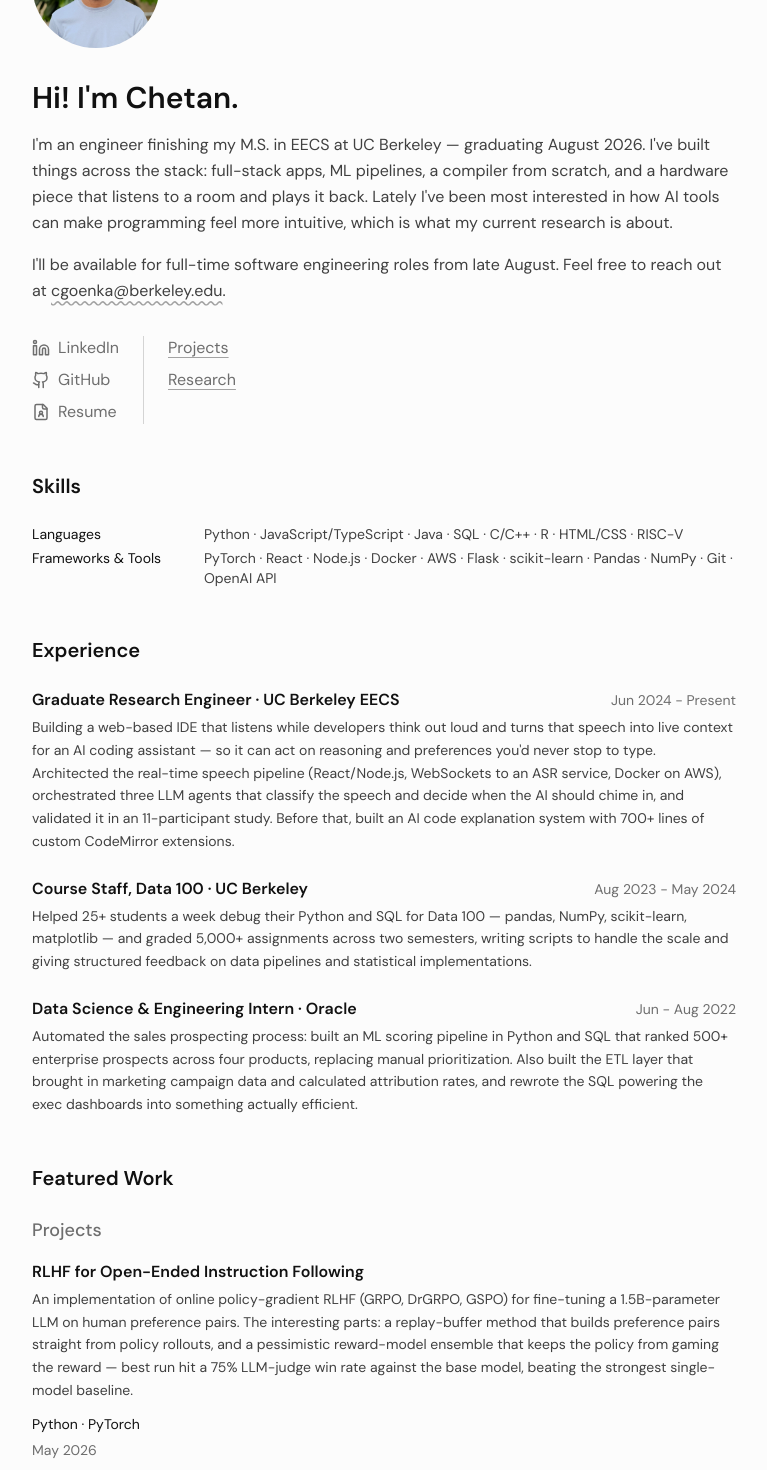
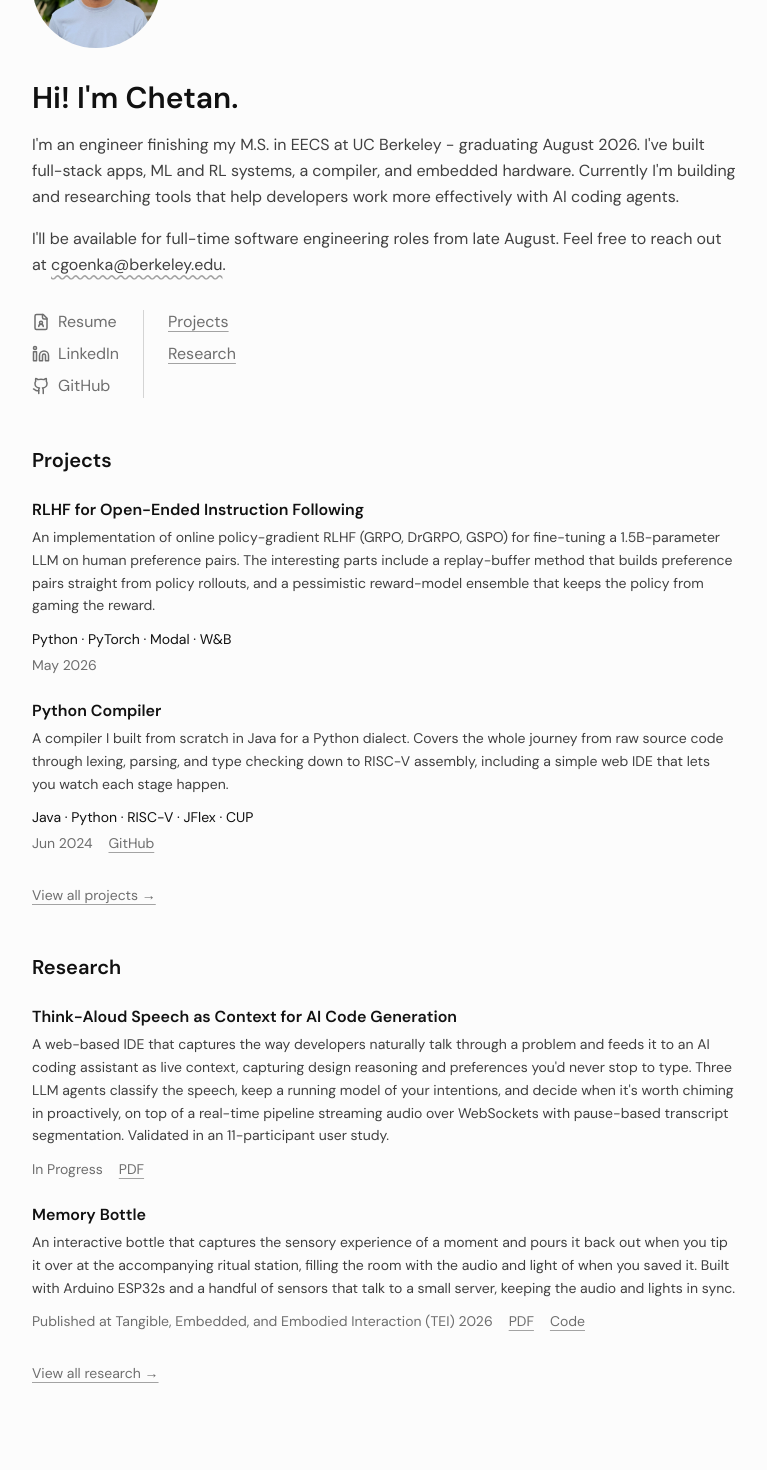
Before and after one commit to c-goenka/personal-website, a Next.js app: page / in a window 1280 px wide. Shown: the part 160-1630 px from the top of the page, without its empty margins (256-1023 px from the left). Built offline with nearby package versions, Linux system fonts and the light colour scheme.

Commit message:
content updates

```diff
--- a/src/app/page.tsx
+++ b/src/app/page.tsx
@@ -3,14 +3,14 @@
 import { LuLinkedin, LuGithub, LuFileUser } from "react-icons/lu";
 import { getAllResearchProjects } from "@/data/research";
 import { getAllProjects, formatDate } from "@/data/projects";
-import { getAllExperience } from "@/data/experience";
+// import { getAllExperience } from "@/data/experience";
 import { getLinkLabel } from "@/utils/linkIcons";
 import { getStatusLabel } from "@/utils/badges";
 
 export default function Home() {
     const allResearch = getAllResearchProjects();
     const allProjects = getAllProjects();
-    const allExperience = getAllExperience();
+    // const allExperience = getAllExperience();
 
     const featuredResearch = allResearch.filter(r =>
         ['think-aloud-ide', 'memory-bottle'].includes(r.id)
@@ -41,7 +41,7 @@
                     Hi! I&apos;m Chetan.
                 </h1>
                 <p className="text-body leading-relaxed">
-                    I&apos;m an engineer finishing my M.S. in EECS at UC Berkeley — graduating August 2026. I&apos;ve built things across the stack: full-stack apps, ML pipelines, a compiler from scratch, and a hardware piece that listens to a room and plays it back. Lately I&apos;ve been most interested in how AI tools can make programming feel more intuitive, which is what my current research is about.
+                    I&apos;m an engineer finishing my M.S. in EECS at UC Berkeley - graduating August 2026. I&apos;ve built full-stack apps, ML and RL systems, a compiler, and embedded hardware. Currently I&apos;m building and researching tools that help developers work more effectively with AI coding agents.
                 </p>
                 <p className="text-body leading-relaxed mt-4">
                     I&apos;ll be available for full-time software engineering roles from late August. Feel free to reach out at <a href="mailto:cgoenka@berkeley.edu" className="underline decoration-wavy decoration-decoration underline-offset-4 hover:text-muted-hover transition-colors">cgoenka@berkeley.edu</a>.
@@ -53,6 +53,16 @@
                 <div className="flex gap-6">
                     {/* Contact Links */}
                     <div className="flex flex-col gap-2">
+                        <a
+                            href="/chetan_goenka_resume.pdf"
+                            target="_blank"
+                            rel="noopener noreferrer"
+                            aria-label="Download Chetan's resume (PDF)"
+                            className="text-muted hover:text-muted-hover transition-colors flex items-center gap-2"
+                        >
+                            <LuFileUser size={18} />
+                            Resume
+                        </a>
                         <a
                             href="https://linkedin.com/in/cgoenka"
                             target="_blank"
@@ -72,16 +82,6 @@
                         >
                             <LuGithub size={18} />
                             GitHub
-                        </a>
-                        <a
-                            href="/chetan_goenka_resume.pdf"
-                            target="_blank"
-                            rel="noopener noreferrer"
-                            aria-label="Download Chetan's resume (PDF)"
-                            className="text-muted hover:text-muted-hover transition-colors flex items-center gap-2"
-                        >
-                            <LuFileUser size={18} />
-                            Resume
                         </a>
                     </div>
 
@@ -106,7 +106,7 @@
                 </div>
             </div>
 
-            {/* Skills Section */}
+            {/* Skills + Experience sections removed for now — kept commented in case we want them back.
             <div className="mb-12">
                 <h2 className="text-xl font-semibold mb-6">Skills</h2>
                 <div className="text-sm space-y-1">
@@ -116,12 +116,11 @@
                     </div>
                     <div className="flex gap-3">
                         <span className="text-foreground w-40 shrink-0">Frameworks &amp; Tools</span>
-                        <span className="text-body">PyTorch · React · Node.js · Docker · AWS · Flask · scikit-learn · Pandas · NumPy · Git · OpenAI API</span>
+                        <span className="text-body">PyTorch · React · Node.js · Docker · AWS · Flask · Pandas · NumPy · Git · OpenAI API</span>
                     </div>
                 </div>
             </div>
 
-            {/* Experience Section */}
             <div className="mb-12">
                 <h2 className="text-xl font-semibold mb-6">Experience</h2>
                 <div className="space-y-6">
@@ -140,14 +139,12 @@
                     ))}
                 </div>
             </div>
+            */}
 
-            {/* Featured Work Section */}
+            {/* Projects Section */}
             <div className="mb-12">
-                <h2 className="text-xl font-semibold mb-6">Featured Work</h2>
-
-                {/* Featured Projects */}
+                <h2 className="text-xl font-semibold mb-6">Projects</h2>
                 <div className="mb-8">
-                    <h3 className="text-lg font-medium mb-4 text-muted">Projects</h3>
                     <div className="space-y-6">
                         {featuredProjects.map((project) => (
                             <div key={project.id}>
@@ -192,10 +189,20 @@
                         ))}
                     </div>
                 </div>
+                <div className="flex gap-4 text-sm mt-7">
+                    <Link
+                        href="/projects"
+                        className="text-muted hover:text-muted-hover transition-colors underline decoration-decoration underline-offset-4"
+                    >
+                        View all projects →
+                    </Link>
+                </div>
+            </div>
 
-                {/* Featured Research */}
-                <div className="mb-6">
-                    <h3 className="text-lg font-medium mb-4 text-muted">Research</h3>
+            {/* Research Section */}
+            <div className="mb-12">
+                <h2 className="text-xl font-semibold mb-6">Research</h2>
+                <div className="mb-8">
                     <div className="space-y-6">
                         {featuredResearch.map((project) => (
                             <div key={project.id}>
@@ -244,14 +251,8 @@
                     </div>
                 </div>
 
-                {/* View All Links */}
+                {/* View all research link */}
                 <div className="flex gap-4 text-sm mt-7">
-                    <Link
-                        href="/projects"
-                        className="text-muted hover:text-muted-hover transition-colors underline decoration-decoration underline-offset-4"
-                    >
-                        View all projects →
-                    </Link>
                     <Link
                         href="/research"
                         className="text-muted hover:text-muted-hover transition-colors underline decoration-decoration underline-offset-4"
--- a/src/app/projects/page.tsx
+++ b/src/app/projects/page.tsx
@@ -17,7 +17,7 @@
                 Back to Home
             </Link>
 
-            <h1 className="text-3xl font-semibold mb-2">Projects</h1>
+            <h1 className="text-3xl font-semibold mb-10">Projects</h1>
             {/* <p className="text-muted mb-8">Selected work, ordered by relevance</p> */}
 
             {/* Projects */}
--- a/src/app/research/page.tsx
+++ b/src/app/research/page.tsx
@@ -18,7 +18,7 @@
                 Back to Home
             </Link>
 
-            <h1 className="text-3xl font-semibold mb-2">Research</h1>
+            <h1 className="text-3xl font-semibold mb-10">Research</h1>
             {/* <p className="text-muted mb-8">Selected work, ordered by relevance</p> */}
 
             {/* Research Projects */}
--- a/src/data/projects.ts
+++ b/src/data/projects.ts
@@ -19,30 +19,30 @@
     {
         id: "rlhf-instruction-following",
         title: "RLHF for Open-Ended Instruction Following",
-        description: "An implementation of online policy-gradient RLHF (GRPO, DrGRPO, GSPO) for fine-tuning a 1.5B-parameter LLM on human preference pairs. The interesting parts: a replay-buffer method that builds preference pairs straight from policy rollouts, and a pessimistic reward-model ensemble that keeps the policy from gaming the reward — best run hit a 75% LLM-judge win rate against the base model, beating the strongest single-model baseline.",
-        technologies: ["Python", "PyTorch"],
+        description: "An implementation of online policy-gradient RLHF (GRPO, DrGRPO, GSPO) for fine-tuning a 1.5B-parameter LLM on human preference pairs. The interesting parts include a replay-buffer method that builds preference pairs straight from policy rollouts, and a pessimistic reward-model ensemble that keeps the policy from gaming the reward.",
+        technologies: ["Python", "PyTorch", "Modal", "W&B"],
         date: "2026-05",
         links: {},
     },
     {
         id: "python-compiler",
         title: "Python Compiler",
-        description: "A compiler I built from scratch in Java for a Python dialect — the whole journey from raw source through lexing, parsing, and type checking down to RISC-V assembly, plus a little web IDE that lets you watch each stage happen.",
-        technologies: ["Java", "Python", "RISC-V (Assembly Language)", "JFlex (Compiler Tool)", "CUP (Compiler Tool)"],
-        date: "2024-05",
+        description: "A compiler I built from scratch in Java for a Python dialect. Covers the whole journey from raw source code through lexing, parsing, and type checking down to RISC-V assembly, including a simple web IDE that lets you watch each stage happen.",
+        technologies: ["Java", "Python", "RISC-V", "JFlex", "CUP"],
+        date: "2024-06",
         links: {
             github: "https://github.com/c-goenka/python-compiler"
         },
     },
     {
-        id: "board-wizard",
-        title: "Board Wizard",
-        description: "A companion for board-game night: ask a rules question in plain English and it answers straight from the rulebook, so nobody has to dig through the manual mid-game. Built on a retrieval pipeline over the OpenAI API.",
-        technologies: ["Python", "Streamlit", "LangChain", "OpenAI API"],
-        date: "2025-03",
+        id: "code-compass",
+        title: "Code Compass",
+        description: "A VS Code extension that ties together the pieces you juggle while debugging - the docs, the ticket, and the code actually involved - so the context you need lives in one place.",
+        technologies: ["TypeScript", "Python", "Flask", "PyTorch", "OpenCV"],
+        date: "2024-05",
         links: {
-            github: "https://github.com/c-goenka/board-wizard",
-            demo: "https://boardwizard.streamlit.app/",
+            github: "https://github.com/Acumane/code-compass",
+            paper: "/papers/code-compass.pdf",
         }
     },
     {
@@ -56,27 +56,6 @@
         }
     },
     {
-        id: "procedural-escape-game",
-        title: "Procedurally Generated Escape Game",
-        description: "A 2D game engine that builds a fresh, fully solvable world every time you play — generating its rooms and corridors procedurally, and remembering your progress so you can save and replay.",
-        technologies: ["Java", "Algorithms", "StdDraw / Algs4", "Git"],
-        date: "2023-01",
-        links: {
-            github: "https://github.com/c-goenka/procedural-escape-game"
-        },
-    },
-    {
-        id: "code-compass",
-        title: "Code Compass",
-        description: "A VS Code extension that ties together the pieces you juggle while debugging — the docs, the ticket, and the code actually involved — so the context you need lives in one place.",
-        technologies: ["TypeScript", "Python", "Flask", "PyTorch", "OpenCV"],
-        date: "2024-05",
-        links: {
-            github: "https://github.com/Acumane/code-compass",
-            paper: "/papers/code-compass.pdf",
-        }
-    },
-    {
         id: "coding-task-extractor",
         title: "Coding Task Extractor",
         description: "A research helper that reads through papers and pulls out the coding tasks buried in their user studies, turning a tedious literature review into something an LLM pipeline can take the first pass on.",
@@ -87,36 +66,57 @@
         },
     },
     {
-        id: "personal-website",
-        title: "Personal Website",
-        description: "This site — a deliberately simple, fast place to show what I've built and what I'm exploring.",
-        technologies: ["Next.js", "React", "TypeScript", "Tailwind CSS", "Vercel"],
-        date: "2025-07",
+        id: "procedural-escape-game",
+        title: "Procedurally Generated Escape Game",
+        description: "A 2D game engine that builds a fresh, fully solvable world every time you play, generating its rooms and corridors procedurally, and remembering your progress so you can save and replay.",
+        technologies: ["Java", "Algorithms", "StdDraw / Algs4", "Git"],
+        date: "2023-01",
         links: {
-            github: "https://github.com/c-goenka/personal-website",
-            website: "https://cgoenka.me"
-        }
+            github: "https://github.com/c-goenka/procedural-escape-game"
+        },
     },
     {
-        id: "roots-visa",
-        title: "Roots",
-        description: "A concept for a local food marketplace that nudges people toward greener choices — discovering nearby vendors, seeing the carbon footprint of a purchase, and earning small rewards for sustainable habits.",
-        technologies: [],
-        date: "2024-07",
+        id: "board-wizard",
+        title: "Board Wizard",
+        description: "A companion for board-game night: ask a rules question in plain English and it answers straight from the rulebook, so nobody has to dig through the manual mid-game. Built on a RAG pipeline using the OpenAI API.",
+        technologies: ["Python", "Streamlit", "LangChain", "OpenAI API"],
+        date: "2025-03",
         links: {
-            demo: "https://www.figma.com/design/6JREZrQNdB7GbgKM7aYMOR/Roots-Prototype?node-id=0-1&p=f",
-            presentation: "https://www.youtube.com/watch?v=yDruDeSWNSM"
+            github: "https://github.com/c-goenka/board-wizard",
+            demo: "https://boardwizard.streamlit.app/",
         }
     },
     {
         id: "study-bears",
         title: "Bear Territory",
-        description: "A mobile app that helps students find a good place to study nearby — open seats, the right vibe, mapped out so you can just go.",
+        description: "A mobile app that helps students find a good place to study nearby.",
         technologies: ["React Native", "React", "Expo", "HTML", "Navigation & Maps APIs"],
         date: "2023-07",
         links: {
             github: "https://github.com/c-goenka/study-bears"
         },
+    },
+    // {
+    //     id: "personal-website",
+    //     title: "Personal Website",
+    //     description: "This site - a place to show what I've built and what I'm exploring.",
+    //     technologies: ["Next.js", "React", "TypeScript", "Tailwind CSS", "Vercel"],
+    //     date: "2025-07",
+    //     links: {
+    //         github: "https://github.com/c-goenka/personal-website",
+    //         website: "https://cgoenka.me"
+    //     }
+    // },
+    {
+        id: "roots-visa",
+        title: "Roots",
+        description: "A design and prototyping project: a concept for a local food marketplace that nudges people toward greener choices, discovering nearby vendors, seeing the carbon footprint of a purchase, and earning small rewards for sustainable habits. Taken from research through to an interactive Figma prototype.",
+        technologies: ["Figma", "Product Design", "Prototyping"],
+        date: "2024-06",
+        links: {
+            demo: "https://www.figma.com/design/6JREZrQNdB7GbgKM7aYMOR/Roots-Prototype?node-id=0-1&p=f",
+            presentation: "https://www.youtube.com/watch?v=yDruDeSWNSM"
+        }
     },
 ];
 
--- a/src/data/research.ts
+++ b/src/data/research.ts
@@ -17,35 +17,28 @@
 export const researchProjects: ResearchProject[] = [
     {
         id: "think-aloud-ide",
-        title: "Think-Aloud Speech as Live Context for AI Coding Assistants",
-        description: "A web-based IDE that captures the way developers naturally talk through a problem and feeds it to an AI coding assistant as live context — design reasoning and preferences you'd never stop to type. Three LLM agents classify the speech, keep a running model of your intentions, and decide when it's worth chiming in proactively, on top of a real-time pipeline streaming audio over WebSockets with pause-based transcript segmentation. Validated in an 11-participant study.",
+        title: "Think-Aloud Speech as Context for AI Code Generation",
+        description: "A web-based IDE that captures the way developers naturally talk through a problem and feeds it to an AI coding assistant as live context, capturing design reasoning and preferences you'd never stop to type. Three LLM agents classify the speech, keep a running model of your intentions, and decide when it's worth chiming in proactively, on top of a real-time pipeline streaming audio over WebSockets with pause-based transcript segmentation. Validated in an 11-participant user study.",
         status: "in-progress",
-        links: {}
+        links: {
+            pdf: "/papers/think-aloud-ide.pdf",
+        }
     },
     {
         id: "froggi",
         title: "Sharing Space with Froggi: Developing Co-Creative Power Dynamics in a Human-AI Drawing Interaction",
-        description: "A study of what it's like to share a canvas with an AI partner — how power shifts back and forth in a co-creative drawing interaction, and how those dynamics can be deliberately designed rather than left to chance.",
+        description: "Froggi-Draw is a co-doodling system where you and an AI share a canvas, calling on Froggi to add to the drawing whenever you want. Instead of dropping a polished image on the canvas, it sends your strokes through a diffusion-inpainting pipeline (fal.ai Flux, Pillow, SciPy, Potrace) and breaks the result back into rough, hand-drawn-style strokes that sit alongside yours rather than overpowering them. Built on React and Flask, studied with eight artists over a week.",
         venue: "To appear at Creativity & Cognition (C&C)",
         year: "2026",
-        links: {}
-    },
-    {
-        id: "code-explanations",
-        title: "Code Explanations: Automated Hierarchical Descriptions of Program Behavior",
-        description: "A tool that layers AI-generated explanations right onto your code — per line, per block, and per parameter — so a program becomes easier to read and safer to change. Built on CodeMirror and GPT-4o, with interactive insights rendered directly in the editor.",
-        year: "2025",
         links: {
-            pdf: "/papers/code-explanations-chi25.pdf",
-            code: "https://github.com/c-goenka/code-explanations"
+            demo: "https://froggi-draw.vercel.app"
         }
     },
     {
         id: "memory-bottle",
         title: "Memory Bottle",
-        description: "An interactive bottle that captures a moment — its sound and its color — and pours it back out when you tip it over, filling the room with the audio and light of when you saved it. Underneath, an ESP32 and a handful of sensors talk to a small server that keeps the audio and lights in sync.",
-        status: "published",
-        venue: "Tangible, Embedded, and Embodied Interaction (TEI)",
+        description: "An interactive bottle that captures the sensory experience of a moment and pours it back out when you tip it over at the accompanying ritual station, filling the room with the audio and light of when you saved it. Built with Arduino ESP32s and a handful of sensors that talk to a small server, keeping the audio and lights in sync.",
+        venue: "Published at Tangible, Embedded, and Embodied Interaction (TEI)",
         year: "2026",
         links: {
             pdf: "/papers/memory-bottle.pdf",
@@ -53,23 +46,29 @@
         },
     },
     {
+        id: "code-explanations",
+        title: "Code Explanations: Automated Hierarchical Descriptions of Program Behavior",
+        description: "A tool that layers AI-generated explanations right onto your code - per line, per code block, and per data parameter, so a program becomes easier to read and safer to change. Built on CodeMirror and GPT-4o, with interactive insights rendered directly in the code editor.",
+        links: {
+            pdf: "/papers/code-explanations-chi25.pdf",
+            code: "https://github.com/c-goenka/code-explanations"
+        }
+    },
+    {
         id: "bees-research",
         title: "A Quantitative Analysis of a Summer Bridge Program's Impact on Students' Non-Academic Indicators",
-        description: "Evaluated a summer bridge program for underserved Computing students, measuring its impact on non-academic factors like sense of belonging, resource awareness, and science identity. The research found that both online and in-person formats improved outcomes, with in-person programs showing stronger effects, especially on social confidence.",
-        status: "published",
-        venue: "Frontiers in Education (FIE)",
+        description: "Evaluated a summer bridge program for underserved Computing students, measuring its impact on non-academic factors like sense of belonging, resource awareness, and science identity. Our research found that both online and in-person formats improved outcomes, with in-person programs showing stronger effects, especially on social confidence.",
+        venue: "Published at Frontiers in Education (FIE)",
         year: "2024",
         links: {
             pdf: "/papers/bees-fie2024.pdf",
-            // code: "https://github.com/username/lorem-ipsum"
         }
     },
     {
         id: "programming-ambiguity",
         title: "Programming with Ambiguity",
         description: "Modern Large Language Models (LLMs) can synthesize code for us from simple natural language instructions. But, it also invents details we might or might not want. How might the advancement of LLMs change the future of programming?",
-        status: "presented",
-        venue: "Jacobs Design Showcase 2024",
+        venue: "Presented at the Jacobs Design Showcase 2024",
         links: {
             poster: "/images/pail-poster.png",
         }
```
Also changed, not shown: 1 other file (tests, documents, lock files or other folders).
